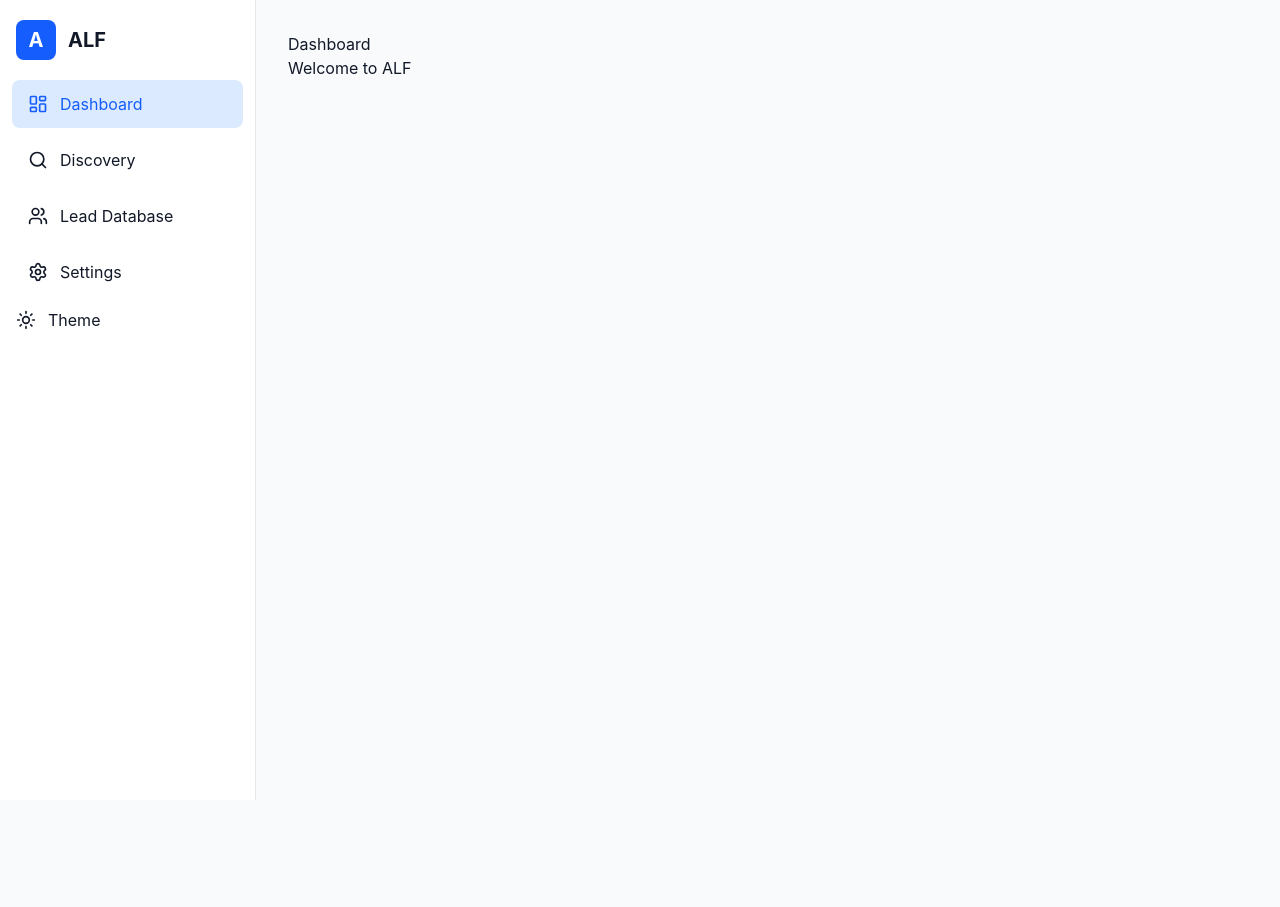
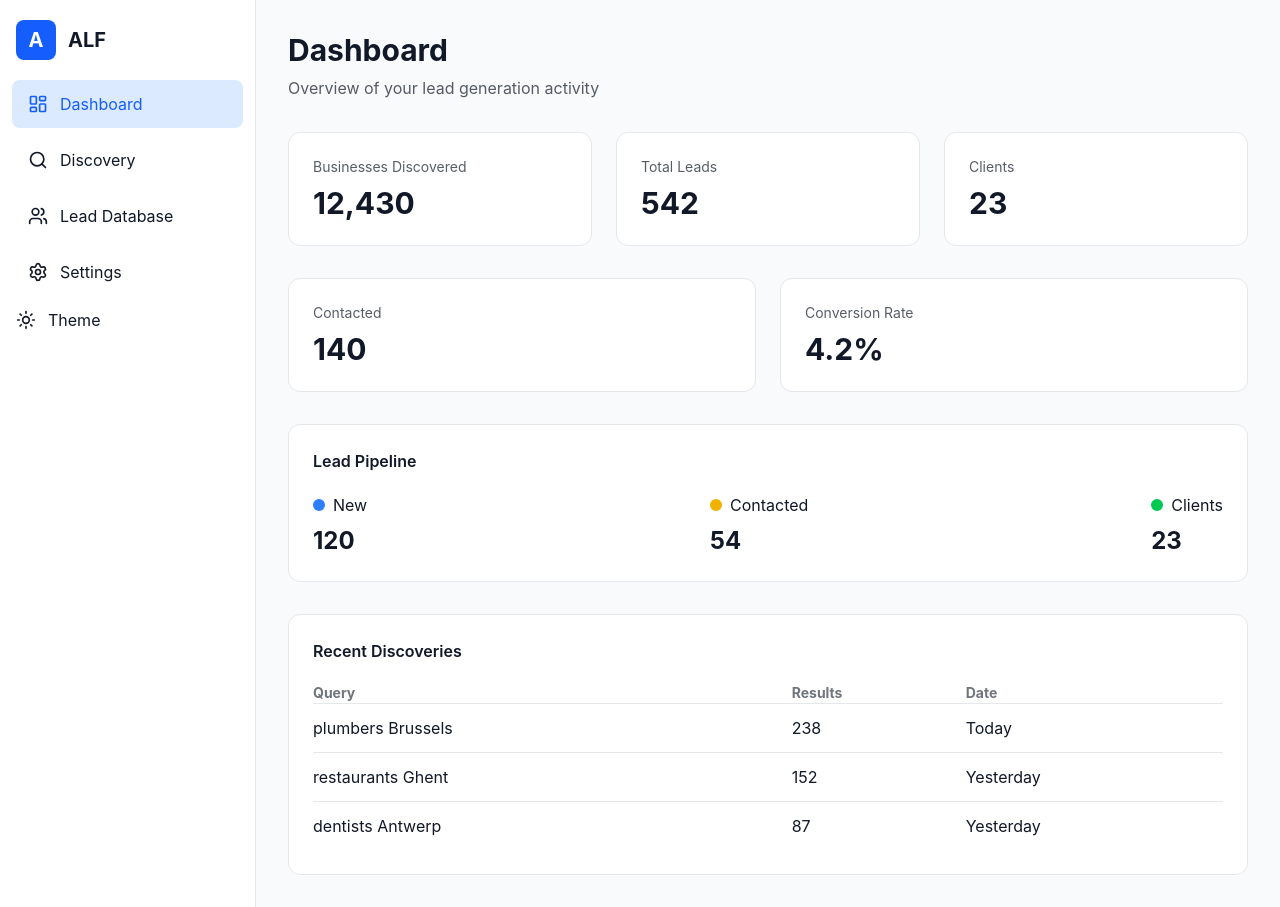
Before and after one commit to SiteSmithElias/ALF-auto-lead-finder, a React (Vite) app in the folder frontend/: page /dashboard in a window 1280 px wide. Before the commit the page ends 800 px from the top, so only its background shows below. Built offline with nearby package versions, Linux system fonts and the light colour scheme.

Commit message:
feat: basic dashboard setup

```diff
--- /dev/null
+++ b/frontend/src/components/dashboard/MetricCard.tsx
@@ -0,0 +1,32 @@
+interface MetricCardProps {
+    title:string;
+    value:string | number;
+    description?:string;
+}
+
+
+export default function MetricCard({
+    title,
+    value,
+    description
+}:MetricCardProps){
+
+    return (
+        <div className="bg-[var(--surface)] border border-[var(--border)] rounded-xl p-6">
+            <p className="text-sm opacity-70">
+                {title}
+            </p>
+
+            <h2 className="text-3xl font-bold mt-2">
+                {value}
+            </h2>
+
+            {
+            description &&
+            <p className="text-sm mt-2 opacity-60">
+                {description}
+            </p>
+            }
+        </div>
+    )
+}
--- /dev/null
+++ b/frontend/src/components/dashboard/PipelineCard.tsx
@@ -0,0 +1,40 @@
+const statuses = [
+  {
+    name: "New",
+    amount: 120,
+    color: "bg-blue-500",
+  },
+  {
+    name: "Contacted",
+    amount: 54,
+    color: "bg-yellow-500",
+  },
+  {
+    name: "Clients",
+    amount: 23,
+    color: "bg-green-500",
+  },
+];
+
+export default function PipelineCard() {
+  return (
+    <div className="bg-[var(--surface)] border border-[var(--border)] rounded-xl p-6">
+      <h2 className="font-semibold mb-5">Lead Pipeline</h2>
+
+      <div className="flex justify-between">
+        {statuses.map((status) => (
+          <div key={status.name}>
+            <div className="flex items-center gap-2">
+              <div className={`w-3 h-3 rounded-full ${status.color}`} />
+              <span>{status.name}</span>
+            </div>
+
+            <p className="text-2xl font-bold mt-2">
+              {status.amount}
+            </p>
+          </div>
+        ))}
+      </div>
+    </div>
+  );
+}
--- /dev/null
+++ b/frontend/src/components/dashboard/RecentSearches.tsx
@@ -0,0 +1,48 @@
+const searches = [
+  {
+    query: "plumbers Brussels",
+    results: 238,
+    date: "Today",
+  },
+  {
+    query: "restaurants Ghent",
+    results: 152,
+    date: "Yesterday",
+  },
+  {
+    query: "dentists Antwerp",
+    results: 87,
+    date: "Yesterday",
+  },
+];
+
+export default function RecentSearches() {
+  return (
+    <div className="bg-[var(--surface)] border border-[var(--border)] rounded-xl p-6">
+      <h2 className="font-semibold mb-5">Recent Discoveries</h2>
+
+      <table className="w-full text-left">
+        <thead>
+          <tr className="opacity-60 text-sm">
+            <th>Query</th>
+            <th>Results</th>
+            <th>Date</th>
+          </tr>
+        </thead>
+
+        <tbody>
+          {searches.map((search) => (
+            <tr
+              key={search.query}
+              className="border-t border-[var(--border)]"
+            >
+              <td className="py-3">{search.query}</td>
+              <td>{search.results}</td>
+              <td>{search.date}</td>
+            </tr>
+          ))}
+        </tbody>
+      </table>
+    </div>
+  );
+}
--- a/frontend/src/pages/Dashboard.tsx
+++ b/frontend/src/pages/Dashboard.tsx
@@ -1,8 +1,32 @@
+import MetricCard from "../components/dashboard/MetricCard";
+import PipelineCard from "../components/dashboard/PipelineCard";
+import RecentSearches from "../components/dashboard/RecentSearches";
+
 export default function Dashboard() {
-    return (
-        <div>
-            <h1>Dashboard</h1>
-            <p>Welcome to ALF</p>
-        </div>
-    );
+  return (
+    <div className="space-y-8">
+      <div>
+        <h1 className="text-3xl font-bold">Dashboard</h1>
+
+        <p className="opacity-70 mt-2">
+          Overview of your lead generation activity
+        </p>
+      </div>
+
+      <div className="grid grid-cols-3 gap-6">
+        <MetricCard title="Businesses Discovered" value="12,430" />
+        <MetricCard title="Total Leads" value="542" />
+        <MetricCard title="Clients" value="23" />
+      </div>
+
+      <div className="grid grid-cols-2 gap-6">
+        <MetricCard title="Contacted" value="140" />
+        <MetricCard title="Conversion Rate" value="4.2%" />
+      </div>
+
+      <PipelineCard />
+
+      <RecentSearches />
+    </div>
+  );
 }
```
